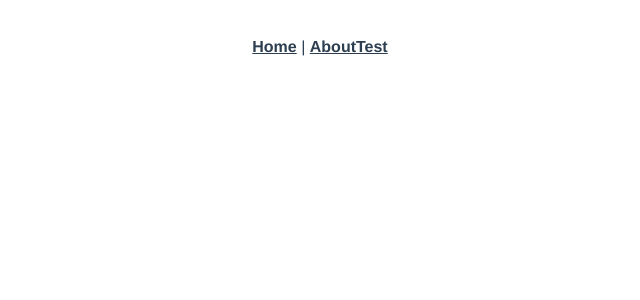
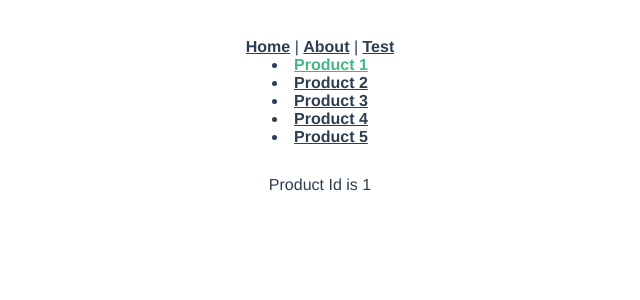
Before and after one commit to johnliu-tw/NTC-Vue-Router, a Vue app: page /products/1 in a window 1280 px wide. Before the commit this address had no page. Shown: the top 300 px of the page, without its empty margins (320-960 px from the left). Built offline with nearby package versions, Linux system fonts and the light colour scheme.

Commit message:
demo: dynamic route

```diff
--- a/src/App.vue
+++ b/src/App.vue
@@ -1,8 +1,12 @@
 <template>
   <nav>
     <router-link to="/">Home</router-link> |
-    <router-link to="/about">About</router-link>
+    <router-link to="/about">About</router-link> |
     <router-link to="/test">Test</router-link>
+    <br/>
+    <li v-for=" i in 5" :key="i">
+      <router-link :to="`/products/${i}`">Product {{ i }}</router-link>
+    </li>
   </nav>
   <router-view/>
 </template>
--- a/src/router/index.js
+++ b/src/router/index.js
@@ -1,6 +1,7 @@
 import { createRouter, createWebHistory } from 'vue-router'
 import HomeView from '../views/HomeView.vue'
 import TestView from '../views/TestView.vue'
+import ProductView from '../views/ProductView.vue'
 
 const routes = [
   {
@@ -20,6 +21,10 @@ const routes = [
     // this generates a separate chunk (about.[hash].js) for this route
     // which is lazy-loaded when the route is visited.
     component: () => import('../views/AboutView.vue')
+  },
+  {
+    path: '/products/:productId',
+    component: ProductView
   }
 ]
 
--- /dev/null
+++ b/src/views/ProductView.vue
@@ -0,0 +1,3 @@
+<template>
+  Product Id is {{$route.params.productId}}
+</template>
```
